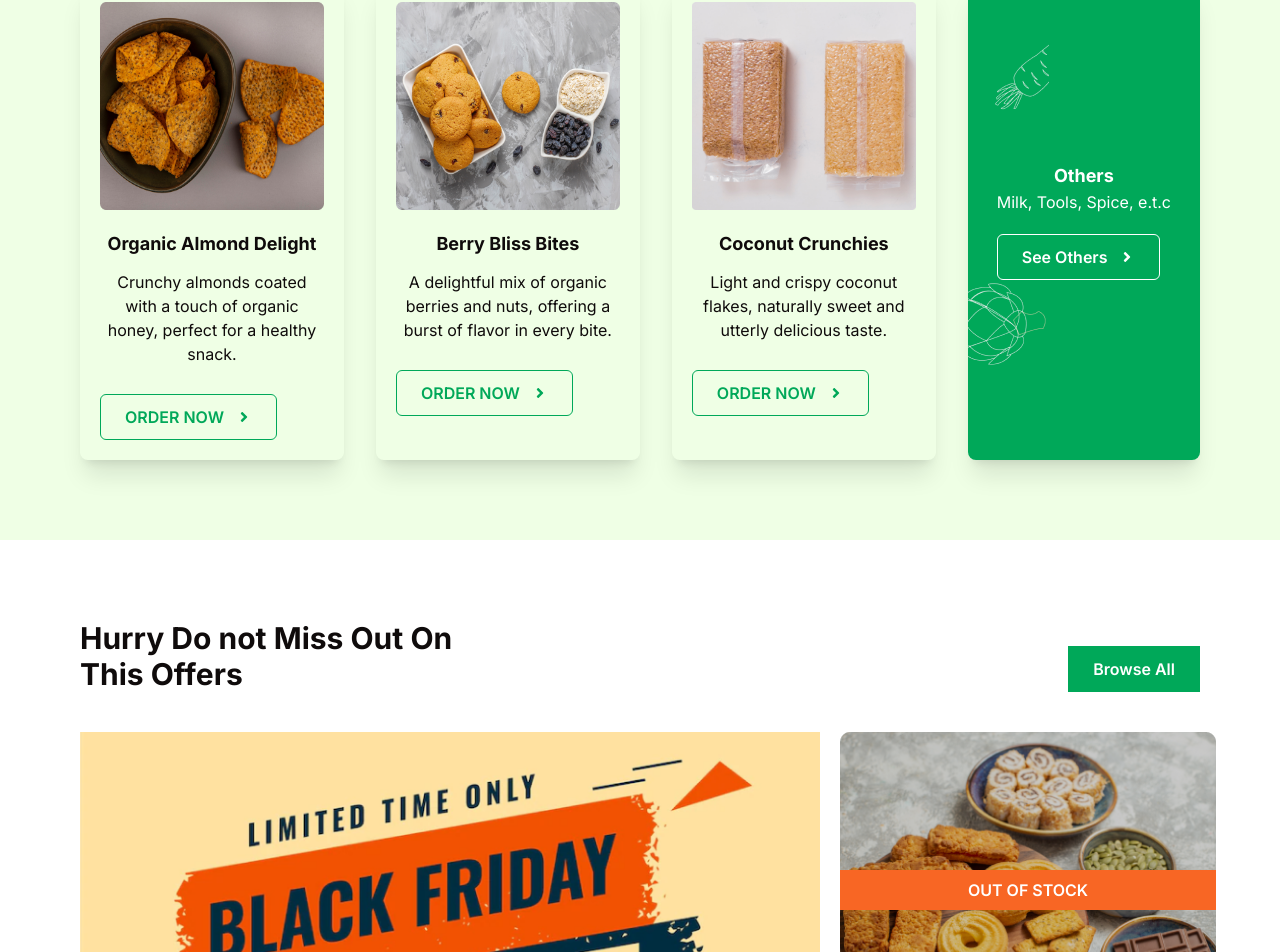
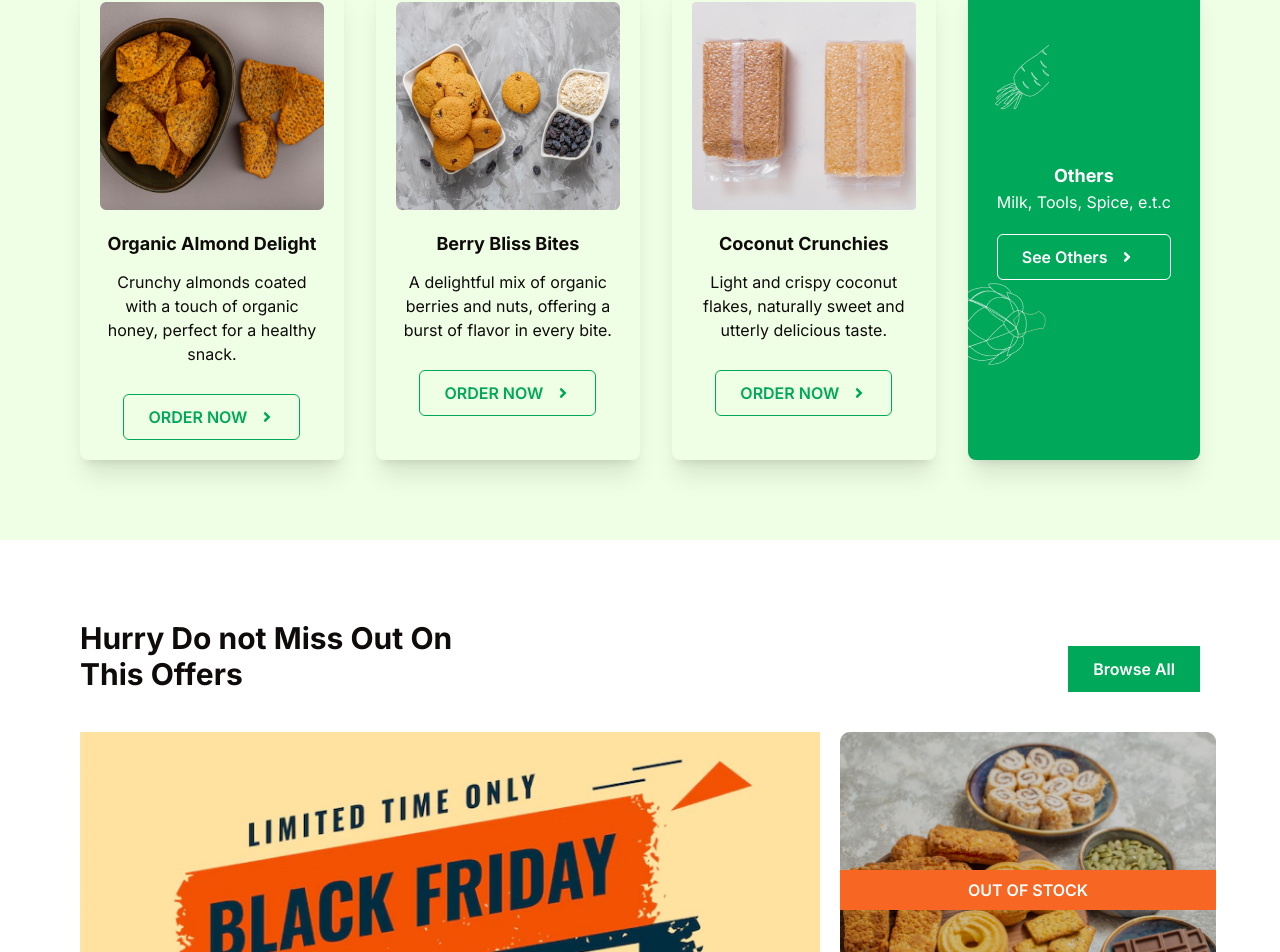
Before and after one commit to blossomobasi/organic_foodie_ecommerce, a React (Vite) app: page / in a window 1280 px wide. Shown: the part 3464-4416 px from the top of the page. Built offline with nearby package versions, Linux system fonts and the light colour scheme; a web font is replaced by a local one.

Commit message:
Pass real icon to button

```diff
--- a/src/components/BulkOrders.tsx
+++ b/src/components/BulkOrders.tsx
@@ -42,13 +42,14 @@ const BulkOrders = () => {
             <div className="flex space-x-8">
                 {bulkOrders.map((product) => (
                     <div className="p-5 shadow-xl w-full rounded-lg">
-                        {/* <img src={product.image} alt={product.title} className="h-52 w-72" /> */}
                         <img src={product.image} alt={product.title} className="w-full h-[13rem]" />
                         <h4 className="font-bold pt-5 mb-3 text-lg">{product.title}</h4>
                         <p className="pb-7">{product.description}</p>
                         <Button
-                            className="uppercase flex items-center gap-x-3"
-                            icon={<FaAngleRight />}
+                            className="uppercase flex items-center gap-x-3 group w-fit mx-auto"
+                            icon={
+                                <FaAngleRight className="group-hover:translate-x-2 transition-all duration-100" />
+                            }
                             variant="primary-outline"
                         >
                             Order Now
@@ -60,12 +61,14 @@ const BulkOrders = () => {
                     className="bg-primaryGreen-700 shadow-xl w-full rounded-lg text-white flex flex-col items-start justify-center"
                     style={{ backgroundImage: `url(${imageTools})`, backgroundRepeat: "no-repeat" }}
                 >
-                    <div className="mx-auto">
+                    <div className="mx-auto grid place-content-center">
                         <h4 className="text-lg font-bold">Others</h4>
                         <p className="pb-5">Milk, Tools, Spice, e.t.c</p>
                         <Button
-                            icon={<FaAngleRight />}
-                            className="border border-white flex items-center gap-x-3"
+                            icon={
+                                <FaAngleRight className="group-hover:translate-x-2 transition-all duration-100" />
+                            }
+                            className="border border-white flex items-center gap-x-3 group"
                         >
                             See Others
                         </Button>
```
